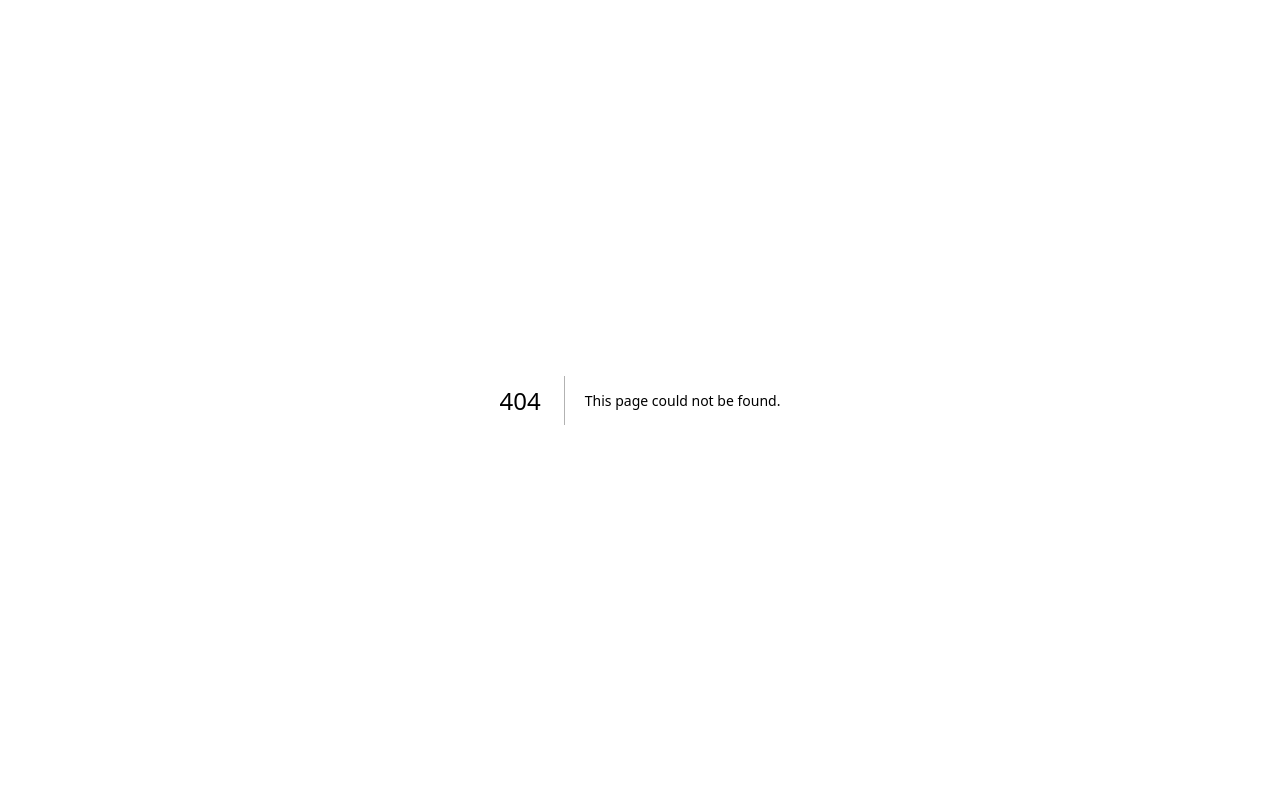
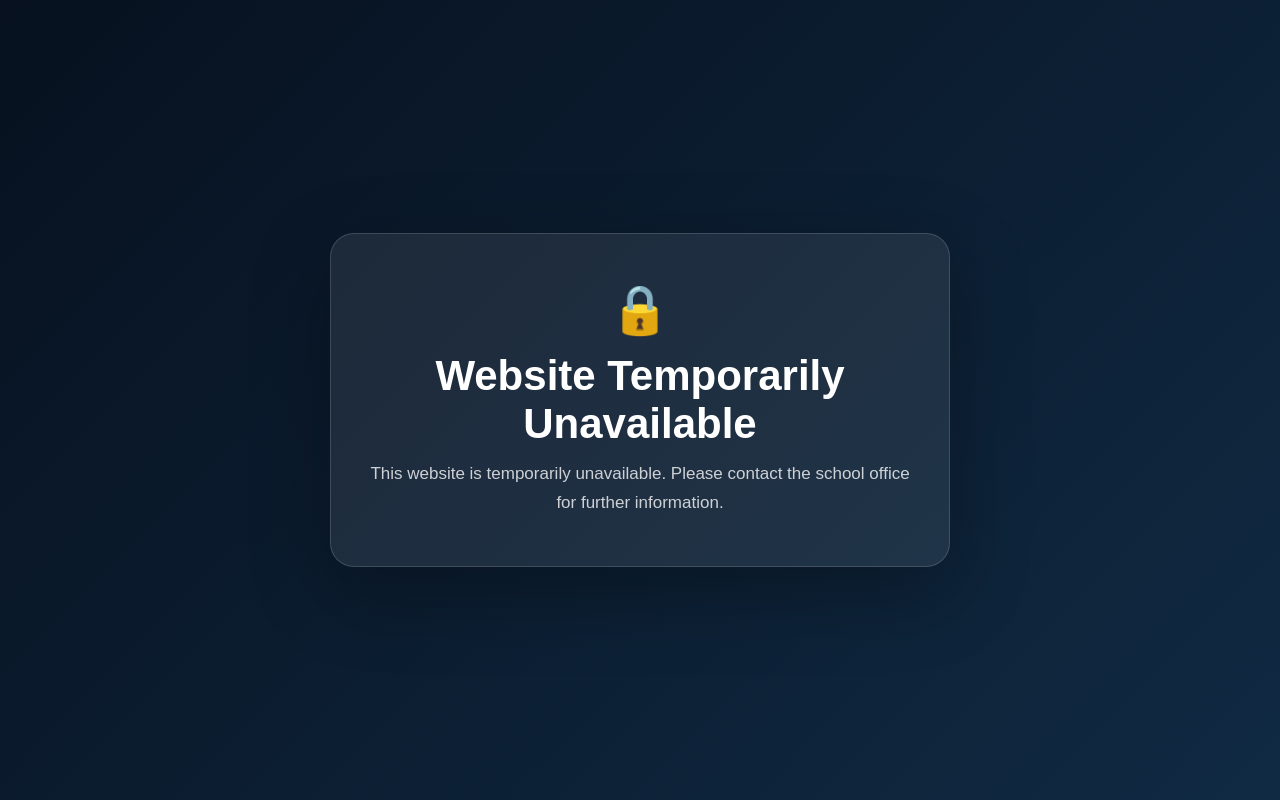
Before and after one commit to NewSunrisePublicSchool/new-sunrise-public-school-, a Next.js app: page /site-inactive in a window 1280 px wide. Before the commit this address had no page. Built offline with nearby package versions, Linux system fonts and the light colour scheme.

Commit message:
Add professional inactive website page

```diff
--- /dev/null
+++ b/app/site-inactive/page.tsx
@@ -0,0 +1,9 @@
+export default function SiteInactive(){
+  return <main style={{minHeight:'100vh',display:'grid',placeItems:'center',padding:24,background:'linear-gradient(135deg,#07111f,#102a43)',color:'#fff',fontFamily:'Arial,sans-serif'}}>
+    <section style={{width:'min(620px,100%)',textAlign:'center',padding:'48px 32px',borderRadius:24,background:'rgba(255,255,255,.08)',border:'1px solid rgba(255,255,255,.15)',boxShadow:'0 24px 80px rgba(0,0,0,.3)'}}>
+      <div style={{fontSize:48,marginBottom:14}}>🔒</div>
+      <h1 style={{margin:'0 0 12px',fontSize:'clamp(28px,5vw,42px)'}}>Website Temporarily Unavailable</h1>
+      <p style={{margin:0,color:'rgba(255,255,255,.78)',fontSize:17,lineHeight:1.7}}>This website is temporarily unavailable. Please contact the school office for further information.</p>
+    </section>
+  </main>
+}
```
